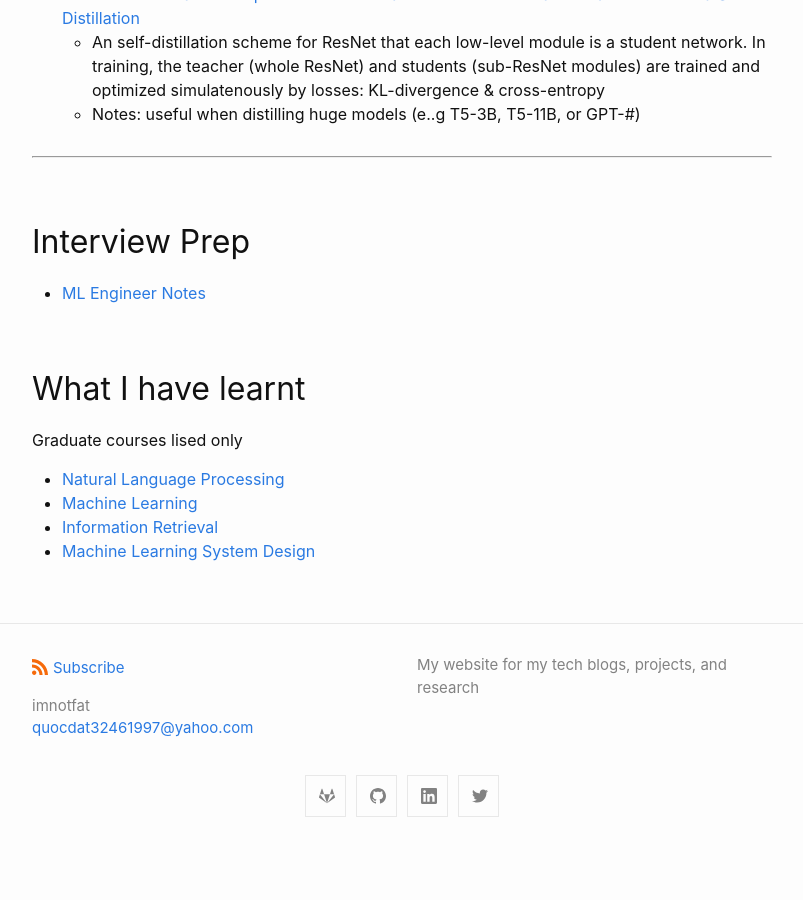
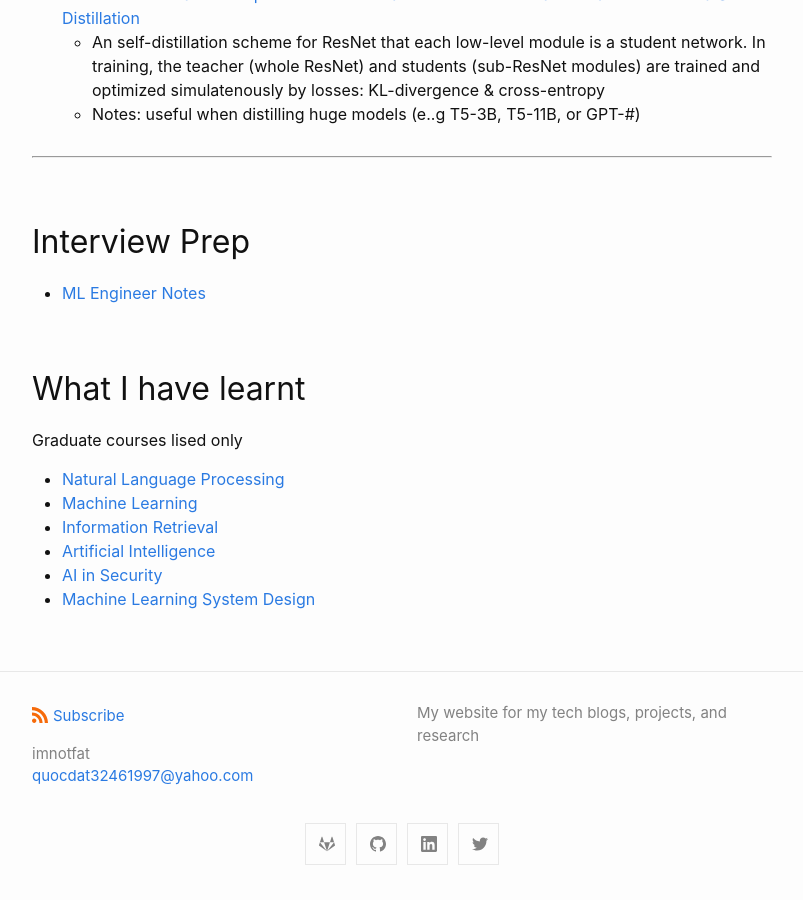
Before and after one commit to quocdat32461997/quocdat32461997.github.io, a Jekyll site: the page built from portfolio.md, in a window 1280 px wide and 900 px high, scrolled down 5746 px. Shown: the whole window, without its empty margins (238-1041 px from the left). Built offline with Jekyll 4.4.1, drawn with Linux system fonts in a browser that asks for light colours; before the commit the page ends 6598 px from its top, so only the background shows below that.

Commit message:
Added AI and AI-in-security courses

```diff
--- a/portfolio.md
+++ b/portfolio.md
@@ -182,7 +182,9 @@ Learning](https://arxiv.org/pdf/2003.10471.pdf)
 
 Graduate courses lised only
 
-- [Natural Language Processing](/nlp-course)
-- [Machine Learning](/ml-course)
-- [Information Retrieval](/ir-course)
+- [Natural Language Processing](https://github.com/quocdat32461997/machine-learning-portfolio/tree/master/nlp-course)
+- [Machine Learning](https://github.com/quocdat32461997/machine-learning-portfolio/tree/master/ml-course)
+- [Information Retrieval](https://github.com/quocdat32461997/machine-learning-portfolio/tree/master/ir-course)
+- [Artificial Intelligence](https://github.com/quocdat32461997/machine-learning-portfolio/tree/master/ai-course)
+- [AI in Security](https://github.com/quocdat32461997/machine-learning-portfolio/tree/master/ai-security-course)
 - [Machine Learning System Design](https://docs.google.com/document/d/1yOJagVolemWpgms_TkBlEi866qLi7p76m4aMjkPcU6Q/edit?usp=sharing)
```
